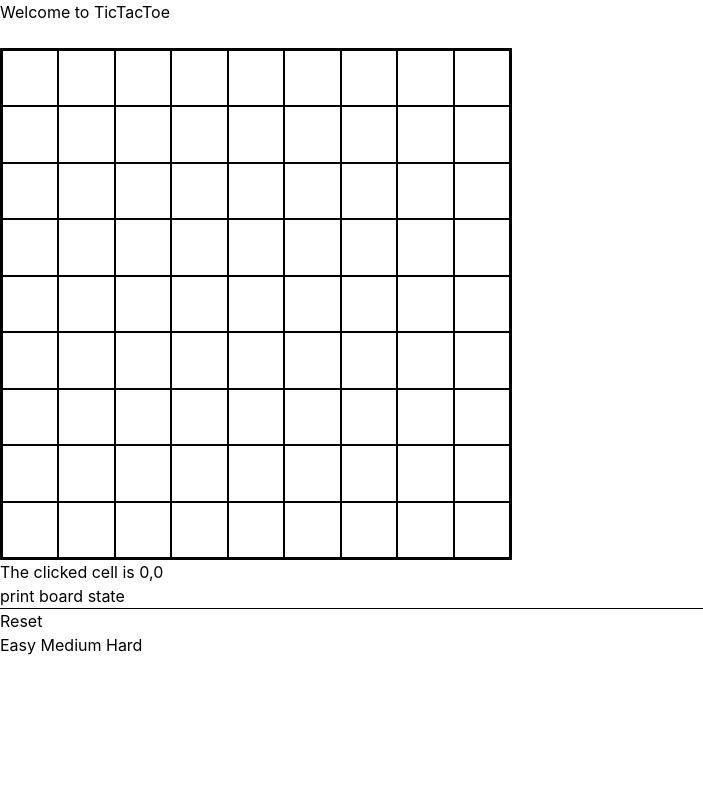
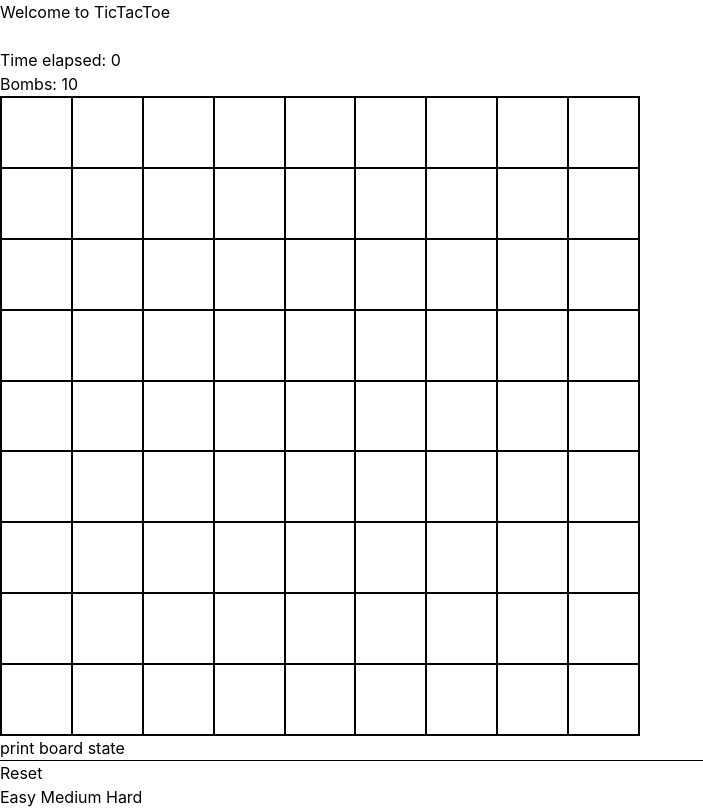
Before and after one commit to bevlee/minesweeper, a SvelteKit app: page / in a window 1280 px wide. Shown: the whole page, without its empty margins (0-703 px from the left). Built offline with nearby package versions, Linux system fonts and the light colour scheme.

Commit message:
add timer

```diff
--- a/src/lib/GameState.svelte.ts
+++ b/src/lib/GameState.svelte.ts
@@ -4,18 +4,14 @@ import type { Settings } from './schemas/Settings';
 
 export class GameState {
     board: Tile[][] = $state([]);
-    gameStatus: GameStatus = $state({status: "playing"})
-    gameOver = $state(false);
-    gameWon = $state(false)
+    gameStatus: GameStatus = $state({status: "ready"})
     rows: number;
     cols: number;
     bombs: number;
     flags: number = 0
     visited: Set<string>
     constructor(settings: Settings) {
-        this.gameStatus = {status: "playing"}
-        this.gameOver = false;
-        this.gameWon = false
+        this.gameStatus = {status: "ready"}
         //init board
         this.board = Array.from({length: settings.rows}, () => Array.from({length: settings.cols}, () => ({ value: "0", status: "hidden" }) satisfies Tile));
         this.rows = settings.rows;
@@ -34,7 +30,6 @@ export class GameState {
         let rowValue = 0;
         // calculate the tiles for their numbers
         for (let row = 0; row < settings.rows; row++) {
-
             for (let col = 0; col < settings.cols; col++) {
                 if (this.board[row][col].value !== "💣") {
                     // check all adjacent tiles and num of bombs adjacent
@@ -60,11 +55,15 @@ export class GameState {
     }
 
     revealTile(row: number, col: number) {
+
         if (this.board[row][col].status === "flag") {
             this.flagTile(row, col)
             return
         }
         if (!this.visited.has(`${row},${col}`)) {
+
+            // start the timer with this state
+            this.gameStatus.status = "playing"
             this.visited.add(`${row},${col}`)
 
             if (this.visited.size === this.rows * this.cols - this.bombs) {
--- a/src/lib/schemas/GameStatus.ts
+++ b/src/lib/schemas/GameStatus.ts
@@ -1,6 +1,7 @@
 import * as z from "zod";
 
 export const GameStatusSchema = z.discriminatedUnion("status", [
+    z.object({ status: z.literal("ready") }),
     z.object({ status: z.literal("playing") }),
     z.object({ status: z.literal("won") }),
     z.object({ status: z.literal("lost") }),
--- a/src/routes/+page.svelte
+++ b/src/routes/+page.svelte
@@ -1,8 +1,5 @@
 <script lang="ts">
     import { GameState } from '$lib/GameState.svelte';
-	import { string } from 'zod';
-    import { onMount } from 'svelte';
-	import { error } from '@sveltejs/kit';
 	import type { Difficulty } from '$lib/schemas/Difficulty';
     let difficulty: Difficulty = $state("easy")
 	let gameOverSound: HTMLAudioElement = new Audio('/audio/boom.mp3');
@@ -19,14 +16,50 @@
         cols: 9,
         bombs: 10
     }
+    let flags: number = $state(0)
     let gameState = $state(new GameState(settings))
     let errorMessage: string = $state("");
-    let gameOver: boolean = $state(false);
-    let clickedCell: number[] = $state([0,0])
+    let gameOver: boolean = $derived(gameState.gameStatus.status === "won" || gameState.gameStatus.status === "lost");
     let reset = () => {
         gameOver = false;
         errorMessage = ""
         gameState = new GameState(settings)
+        flags = 0
+        clearInterval(timer)
+        timeElapsed = 0
+    }
+    let timer: number
+    let timeElapsed: number = $state(0);
+
+    $effect(() => {
+        const gameStatus = gameState.gameStatus.status
+        if (gameStatus === "playing" && !timer) {
+            startTimer()
+        }
+        if (gameStatus === "won" || gameStatus === "lost") {
+            clearInterval(timer)
+        }
+    })
+
+    $effect(() => {
+        const onVisibility = () => {
+            if (document.hidden) {
+                clearInterval(timer)
+                // unset the timer incrementing
+                timer = 0
+            } else if (gameState.gameStatus.status === "playing") {
+                startTimer()
+            }
+        }
+        document.addEventListener("visibilitychange", onVisibility)
+        return () => document.removeEventListener("visibilitychange", onVisibility)
+
+    })
+
+    const startTimer = () => {
+        timer = setInterval(() => {
+            timeElapsed ++
+        }, 1000);
     }
 
     let changeDifficulty = (newDifficulty: Difficulty) => {
@@ -49,14 +82,13 @@
                 break
             case 'hard':
                 settings = {
-                    rows: 30,
-                    cols: 16,
+                    rows: 16,
+                    cols: 30,
                     bombs: 99
                 }
                 break
         }
-
-        gameState = new GameState(settings)
+        reset()
 
     }
     let leftClickCell = (row: number, col: number) => {
@@ -64,7 +96,7 @@
             return
         }
         gameState.revealTile(row, col)
-        gameOver = gameState.gameStatus.status !== "playing"
+        gameOver = gameState.gameStatus.status === "won" || gameState.gameStatus.status === "lost"
         if (gameOver) {
             errorMessage = gameState.gameStatus.status === "won" ? "victory!" : "You Lose!"
             switch (errorMessage) {
@@ -81,7 +113,6 @@
 
     let printBoardState = () => {
         console.log(gameState)
-        console.log(gameState.gameStatus)
     }
     let rightClickCell = (row: number, col: number) => {
 
@@ -89,6 +120,7 @@
             return
         }
         gameState.flagTile(row, col)
+        flags = gameState.flags
         // console.log("flagging ", row," on col: ", col)
     }
 
@@ -109,20 +141,23 @@
     let isEmpty = (state: string, value: string) => {
         return displayCell(state, value) === "e"
     }
-    $effect(() => {
-        if (gameState.gameOver) {
-            alert("gameOver");
-            console.log("ending the game");
-        }
-    });
 </script>
 
 <h1>Welcome to TicTacToe</h1>
 
-{#if gameState.gameOver}
+{#if gameOver}
     <div class="game-over">Game over!</div>
 {/if}
 <br/>
+<div class="gameHeader" >
+    <div>
+        Time elapsed: {timeElapsed}
+    </div>
+    <div>
+        Bombs: {gameState.bombs - flags}
+    </div>
+</div>
+
 <div class="board">
     <div class={`${difficulty}Grid`}>
 
@@ -140,14 +175,13 @@
 
     </div>
 </div>
-<div>
-    The clicked cell is {clickedCell}
-</div>
+
 {#if errorMessage != ""}
-<div>
-    Error:  {errorMessage}
-</div>
+    <div>
+        Error:  {errorMessage}
+    </div>
 {/if}
+
 <button
 onclick={() => {printBoardState()}}>
 print board state
@@ -174,6 +208,9 @@ Hard
 </div>
 
 <style>
+    .gameHeader {
+
+    }
     .empty {
         background-color: #e5e7eb;
 
@@ -198,12 +235,11 @@ Hard
     }
     .hardGrid {
         display: grid;
-        grid-template-columns: repeat(16, 1fr); /* 16 equal columns */
+        grid-template-columns: repeat(30, 1fr); /* 30 equal columns */
         border: 1px solid black;
     }
     .board {
-        width:40%;
-        height:40%;
-        border: 1px solid black;
+        width:80vh;
+        max-height:80vh;
     }
 </style>
```
